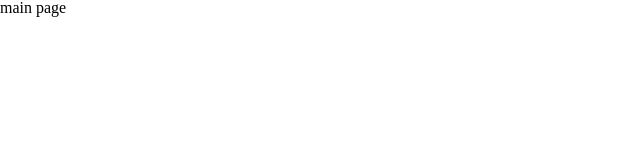
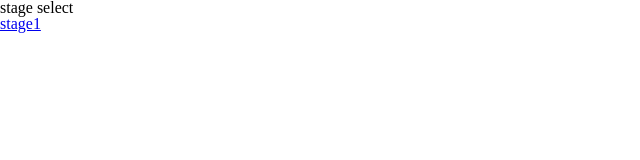
Before and after one commit to edkim3275/react_practice_game, a React (Create React App) app in the folder frontend/: page /stage in a window 1280 px wide. Shown: the top 160 px of the page, without its empty margins (0-640 px from the left). Built offline with nearby package versions, Linux system fonts and the light colour scheme.

Commit message:
react-router-dom setting

```diff
--- a/frontend/package.json
+++ b/frontend/package.json
@@ -8,6 +8,7 @@
     "@testing-library/user-event": "^13.5.0",
     "react": "^18.2.0",
     "react-dom": "^18.2.0",
+    "react-router-dom": "^6.3.0",
     "react-scripts": "5.0.1",
     "web-vitals": "^2.1.4"
   },
--- a/frontend/src/App.js
+++ b/frontend/src/App.js
@@ -1,12 +1,18 @@
 import './styles/App.css';
+import { BrowserRouter as Router, Route, Routes } from 'react-router-dom';
+import Main from './pages/main.js';
+import StageSelect from './pages/stageSelect';
+import Stage1 from './pages/stage1';
 
 function App() {
   return (
-    <div className="App">
-      <header className="App-header">
-        main page
-      </header>
-    </div>
+    <Router>
+      <Routes>
+        <Route path="/" element={<Main />}/>
+        <Route path="/stage" element={<StageSelect />} />
+        <Route path="/stage/1" element={<Stage1 />} />
+      </Routes>
+    </Router>
   );
 }
 
--- /dev/null
+++ b/frontend/src/pages/main.js
@@ -0,0 +1,12 @@
+import React from "react";
+import { Link } from "react-router-dom";
+function Main() {
+  return (
+    <div>
+      <h1>main page</h1>
+      <Link to="stage">stage select</Link>
+    </div>
+  )
+}
+
+export default Main;
--- /dev/null
+++ b/frontend/src/pages/stage1.js
@@ -0,0 +1,13 @@
+import React from "react";
+import { Routes, Route, Link } from "react-router-dom";
+
+function Stage1() {
+  return (
+    <div>
+      <h2>welcom to stage1</h2>
+      <Link to="/">home</Link>
+    </div>
+  )
+}
+
+export default Stage1
--- /dev/null
+++ b/frontend/src/pages/stageSelect.js
@@ -0,0 +1,17 @@
+import React from "react";
+import { Link } from "react-router-dom";
+
+function StageSelect() {
+  return (
+    <div>
+      <h1>stage select</h1>
+      <ul>
+        <li>
+          <Link to="1">stage1</Link>
+        </li>
+      </ul>
+    </div>
+  )
+}
+
+export default StageSelect
```
Also changed, not shown: 1 other file (tests, documents, lock files or other folders).
